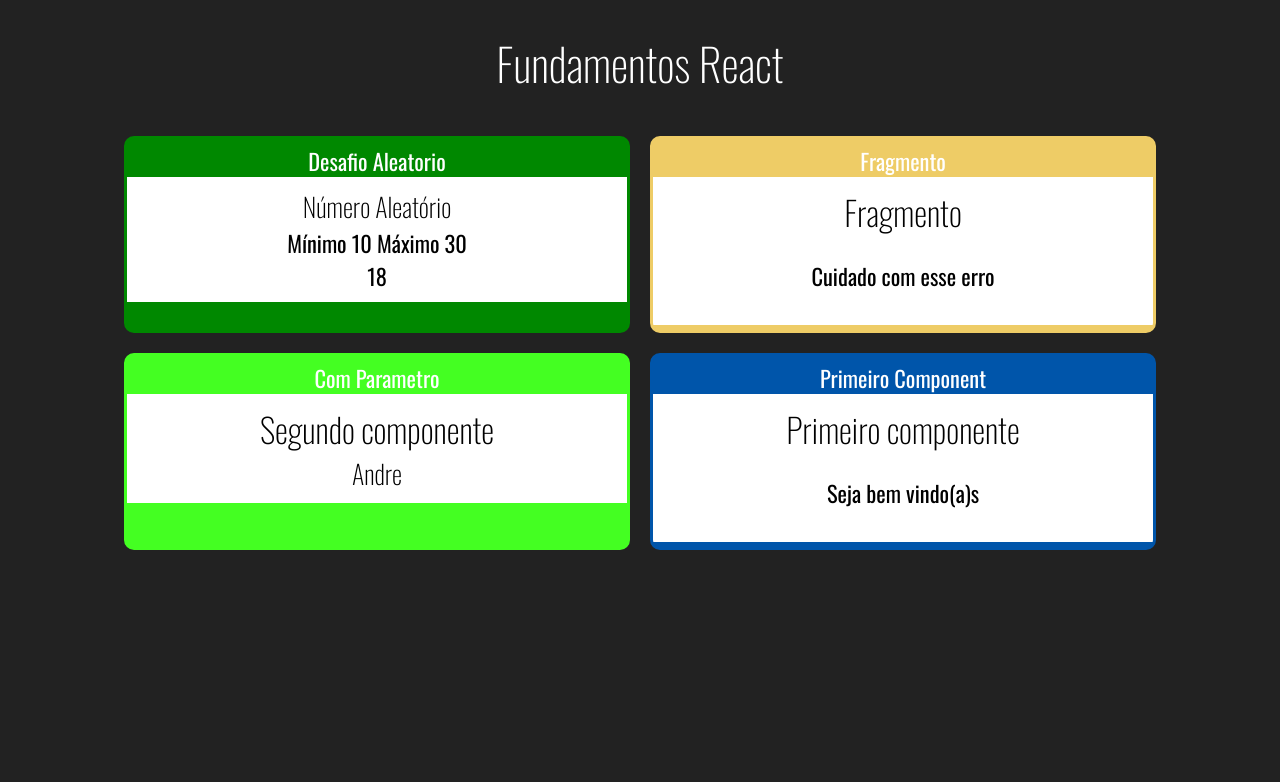
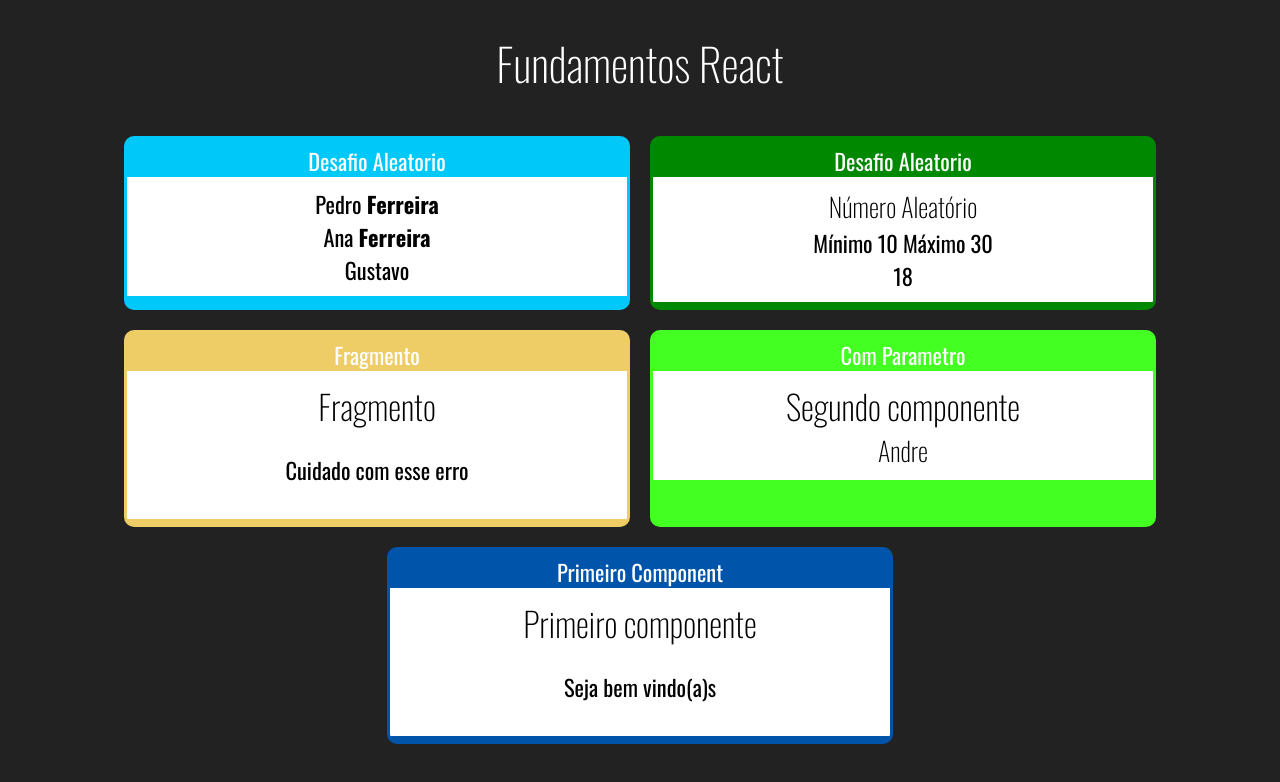
Before and after one commit to alvesa/cod3r.react, a React (Create React App) app: page / in a window 1280 px wide. Shown: the top 782 px of the page. Built offline with nearby package versions, Linux system fonts and the light colour scheme.

Commit message:
Passando as props de um componente via spread

```diff
--- a/src/App.jsx
+++ b/src/App.jsx
@@ -5,11 +5,16 @@
 import Aleatorio from './components/basicos/Aleatorio';
 import Card from './components/layout/Card';
 import './App.css';
+import Familia from './components/basicos/Familia';
 
 export default _ => (
   <div className="App">
     <h1>Fundamentos React</h1>
     <div className="Cards">
+      <Card titulo="Desafio Aleatorio" color="#00C8F8">
+        <Familia sobrenome="Ferreira">
+        </Familia>
+      </Card>
       <Card titulo="Desafio Aleatorio" color="#080">
         <Aleatorio min={10} max={30} />
       </Card>
--- /dev/null
+++ b/src/components/basicos/Familia.jsx
@@ -0,0 +1,12 @@
+import React from "react";
+import FamiliaMembro from "./FamiliaMembro";
+
+export default props => {
+    return (
+        <div>
+            <FamiliaMembro nome="Pedro" sobrenome={props.sobrenome}></FamiliaMembro>
+            <FamiliaMembro nome="Ana" {...props}></FamiliaMembro>
+            <FamiliaMembro nome="Gustavo"></FamiliaMembro>
+        </div>
+    )
+}
--- /dev/null
+++ b/src/components/basicos/FamiliaMembro.jsx
@@ -0,0 +1,9 @@
+import React from "react";
+
+export default props => {
+    return (
+        <div>
+            {props.nome} <strong>{props.sobrenome}</strong>
+        </div>
+    )
+}
```
Also changed, not shown: 1 other file (tests, documents, lock files or other folders).
